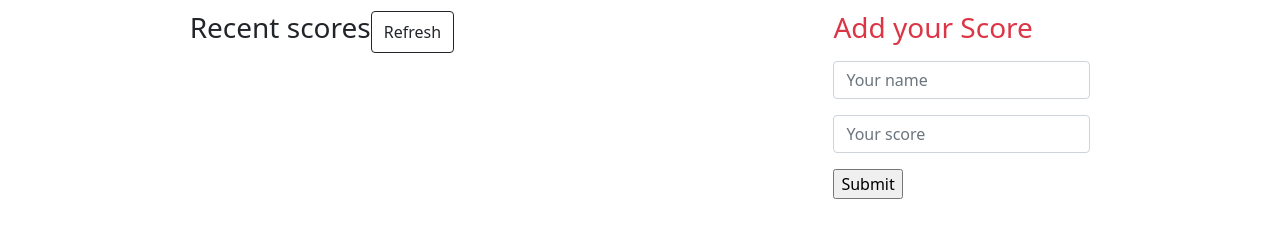
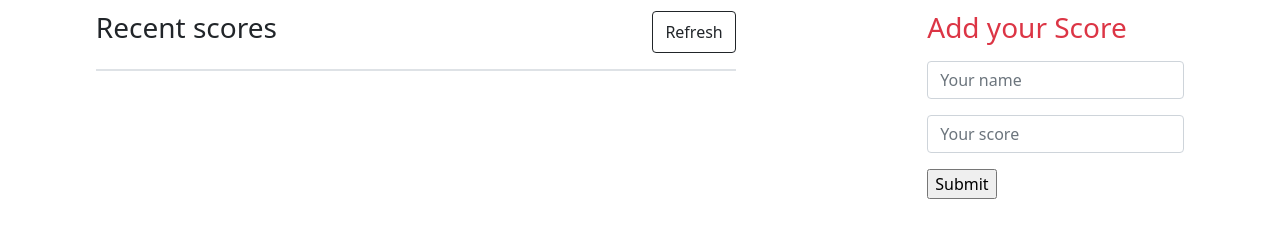
Before and after one commit to Gracetemitope/mv-Leaderboard, a website built with webpack: page src/index.html in a window 1280 px wide. Shown: the part 69-306 px from the top of the page. Built offline with nearby package versions, Linux system fonts and the light colour scheme.

Commit message:
add styles

```diff
--- a/src/index.html
+++ b/src/index.html
@@ -10,13 +10,12 @@
   <div>
     <h1 class="text-center mt-3">Leaderboard</h1>
     <div class="d-flex justify-content-around mt-3">
-      <div class="d-flex flex-column">
-        <div class="d-flex">
+      <div class="d-flex flex-column w-50">
+        <div class="d-flex justify-content-between">
           <h3 class="mr-3">Recent scores</h3>
           <button id="refresh_btn" class="btn btn-outline-dark mr-3">Refresh</button>
         </div>
-        <div id="leader-list">
-
+        <div id="leader-list" class="border mt-3">
         </div>
       </div>
       <div class="d-flex flex-column">
--- a/src/index.js
+++ b/src/index.js
@@ -23,7 +23,7 @@ refreshBtn.addEventListener('click', (e) => {
     leaderBoard.innerHTML = '';
     data.result.forEach((element) => {
       const p = document.createElement('p');
-      p.innerText = `${element.user}: ${element.score}`;
+      p.innerHTML = `<p class="mr-3">${element.user}: ${element.score}<p>`;
       leaderBoard.appendChild(p);
     });
   });
@@ -53,7 +53,7 @@ document.getElementById('leader-board').addEventListener('submit', (e) => {
   const scoreInput = document.getElementById('score_input').value;
   fetchData(nameInput, scoreInput);
   const board = document.createElement('p');
-  board.innerHTML = `${nameInput}  ${scoreInput}`;
+  board.innerHTML = `<p class="mr-3">${nameInput}:  ${scoreInput}</p>`;
 
   leaderBoard.appendChild(board);
   document.getElementById('leader-board').reset();
```
Also changed, not shown: dist/index.html, 1 other file.
